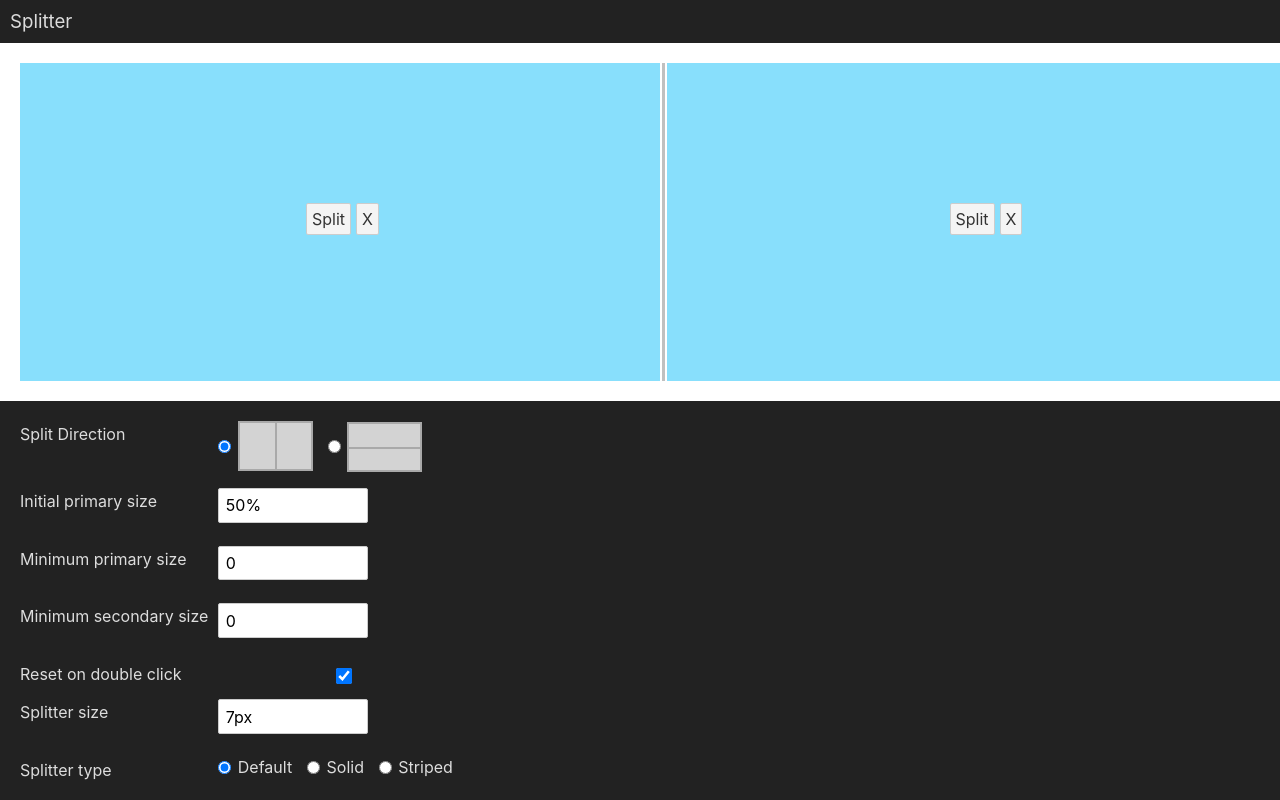
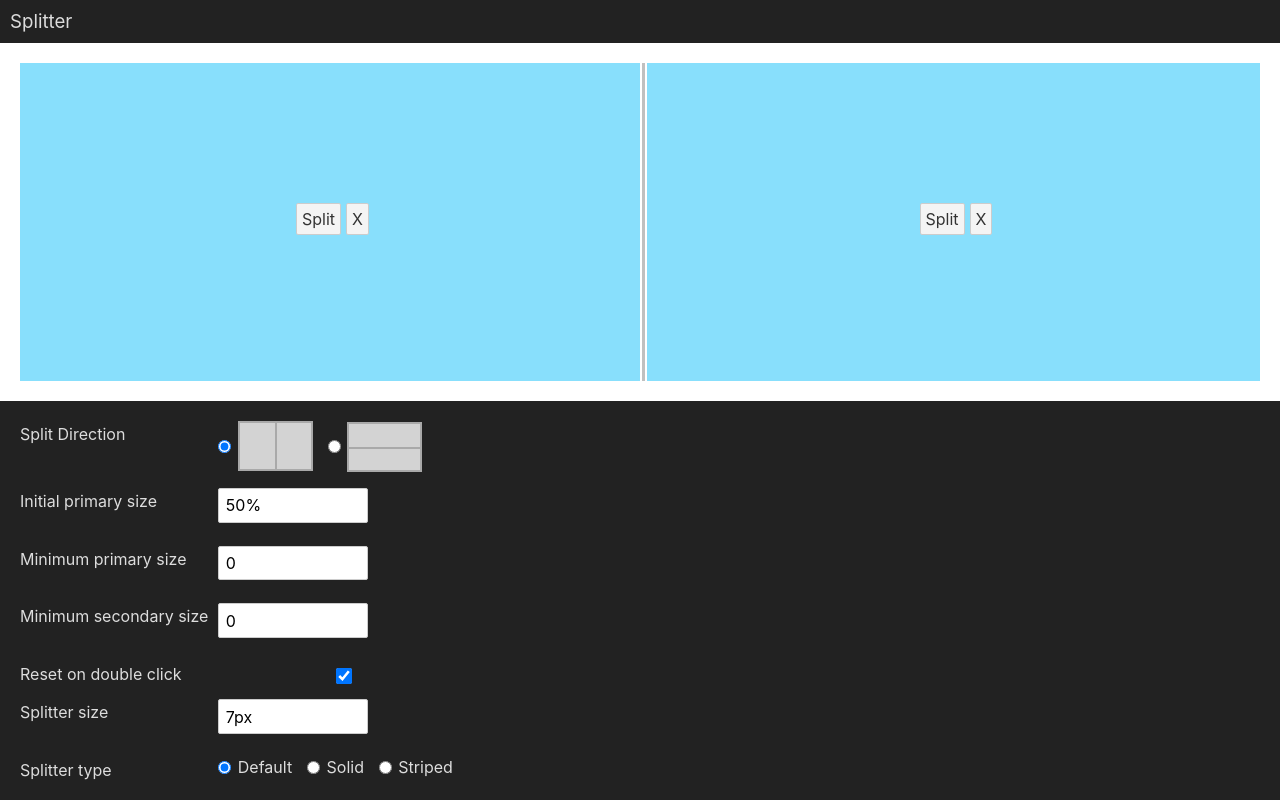
Before and after one commit to GeoffCox/svelte-splitter, a Svelte app: page / in a window 1280 px wide. Both pictures are taken after a click on the button "Split". Built offline with nearby package versions, Linux system fonts and the light colour scheme.

Commit message:
Added event for real time size changes

```diff
--- a/src/App.svelte
+++ b/src/App.svelte
@@ -42,6 +42,7 @@ import OptionsEditor from "./OptionsEditor.svelte";
   }
 
   .header {
+    box-sizing: border-box;
     font-size: 14pt;
     width: 100%;
     outline: none;
@@ -53,6 +54,7 @@ import OptionsEditor from "./OptionsEditor.svelte";
   }
 
   .content {
+    box-sizing: border-box;
     width: 100%;
     outline: none;
     overflow: hidden;
@@ -61,6 +63,7 @@ import OptionsEditor from "./OptionsEditor.svelte";
   }
 
   .footer {
+    box-sizing: border-box;
     width: 100%;
     outline: none;
     overflow: hidden;
--- a/src/DynamicPane.svelte
+++ b/src/DynamicPane.svelte
@@ -1,5 +1,5 @@
 <script lang="ts">
-  import { createEventDispatcher } from 'svelte';
+  import { createEventDispatcher } from "svelte";
   import Split from "./Split.svelte";
   import { splitOptions as initialSplitOptions } from "./splitOptionsStore";
 
@@ -10,30 +10,47 @@
 
   const onSplit = () => {
     isSplit = true;
-    splitOptions = {...$initialSplitOptions};
+    splitOptions = { ...$initialSplitOptions };
   };
 
   const onRequestRemoveSplit = () => {
-    dispatch('removeSplit');
+    dispatch("removeSplit");
   };
 
   const onRemoveSplit = () => {
     isSplit = false;
   };
 
+  const onChanged = (event) => {
+    console.log(event?.detail);
+  };
 </script>
 
 <div class="dynamic-pane">
   {#if isSplit}
-    <Split horizontal={splitOptions?.horizontal} initialPrimarySize={splitOptions?.initialPrimarySize}>
-      <svelte:self slot="primary" on:removeSplit={onRemoveSplit} />
-      <svelte:self slot="secondary" on:removeSplit={onRemoveSplit}/>
+    <Split
+      horizontal={splitOptions?.horizontal}
+      initialPrimarySize={splitOptions?.initialPrimarySize}
+      on:changed={onChanged}
+    >
+      <svelte:fragment slot="primary">
+        <svelte:self on:removeSplit={onRemoveSplit} />
+      </svelte:fragment>
+      <svelte:fragment slot="secondary">
+        <svelte:self on:removeSplit={onRemoveSplit} />
+      </svelte:fragment>
     </Split>
   {:else}
     <div class="actions-area">
       <div class="action-buttons">
         <button class="action-button" on:click={onSplit}> Split </button>
-        <button class="action-button" title="Remove split" on:click={onRequestRemoveSplit}> X </button>
+        <button
+          class="action-button"
+          title="Remove split"
+          on:click={onRequestRemoveSplit}
+        >
+          X
+        </button>
       </div>
     </div>
   {/if}
--- a/src/Split.svelte
+++ b/src/Split.svelte
@@ -1,6 +1,5 @@
 <script lang="ts">
-  import { onMount, tick } from "svelte";
-
+  import { createEventDispatcher, onMount, tick } from "svelte";
   import DefaultSplitter from "./DefaultSplitter.svelte";
 
   type MousePointerEvent = PointerEvent & {
@@ -14,21 +13,54 @@
   export let splitterSize: string = "7px";
   export let resetOnDoubleClick: boolean = true;
 
-  let percent: (number | undefined) = undefined;
-
   // ----- Size tracking ----- //
   let clientWidth: number;
   let clientHeight: number;
   let primaryClientWidth: number;
   let primaryClientHeight: number;
+  let splitterClientWidth: number;
+  let splitterClientHeight: number;
+  let secondaryClientWidth: number;
+  let secondaryClientHeight: number;
 
   $: clientSize = horizontal ? clientHeight : clientWidth;
   $: primaryClientSize = horizontal ? primaryClientHeight : primaryClientWidth;
+  $: splitterClientSize = horizontal
+    ? splitterClientHeight
+    : splitterClientWidth;
+  $: secondaryClientSize = horizontal
+    ? secondaryClientHeight
+    : secondaryClientWidth;
+
+  const constrainPercent = (value: number) => {
+    return Math.max(0, value, Math.min(value, 100));
+  };
+
+  $: measuredPercent = constrainPercent(
+    Math.ceil(
+      ((primaryClientSize - splitterClientSize / 2) /
+        (clientSize - splitterClientSize)) *
+        100
+    )
+  );
+
+  let percent: number | undefined = undefined;
 
   // ----- Drag tracking ----- //
   let startPosition: number;
   let startPrimarySize: number;
   let dragging: boolean;
+
+  // ----- Events ----- //
+
+  const dispatch = createEventDispatcher();
+
+  $: dispatch("changed", {
+    primarySize: primaryClientSize,
+    splitterSize: splitterClientSize,
+    secondarySize: secondaryClientSize,
+    percent: measuredPercent,
+  });
 
   // ----- Dynamic styles ----- //
 
@@ -77,12 +109,16 @@
   };
 </script>
 
-<div
-  class={splitClass}
-  bind:clientWidth={clientWidth}
-  bind:clientHeight={clientHeight}
-  style={splitStyle}
->
+<!--
+  @component
+  Provides a a draggable splitter between two controls.
+
+  - The split can be a vertical left/right or horizontal top/bottom.
+  - The left/right and top/bottom are referred to as primary/secondary.
+  - Options include initial primary size, minimum primary/secondary sizes, and splitter size.
+  - Subscribe to the changed event to monitor the sizes and the split percent.
+-->
+<div class={splitClass} bind:clientWidth bind:clientHeight style={splitStyle}>
   <div
     class="primary"
     bind:clientWidth={primaryClientWidth}
@@ -92,6 +128,8 @@
   </div>
   <div
     class="splitter"
+    bind:clientWidth={splitterClientWidth}
+    bind:clientHeight={splitterClientHeight}
     on:pointerdown={onPointerDown}
     on:pointermove={onPointerMove}
     on:pointerup={onPointerUp}
@@ -101,7 +139,11 @@
       <DefaultSplitter {horizontal} />
     </slot>
   </div>
-  <div class="secondary">
+  <div
+    class="secondary"
+    bind:clientWidth={secondaryClientWidth}
+    bind:clientHeight={secondaryClientHeight}
+  >
     <slot name="secondary" />
   </div>
 </div>
```
